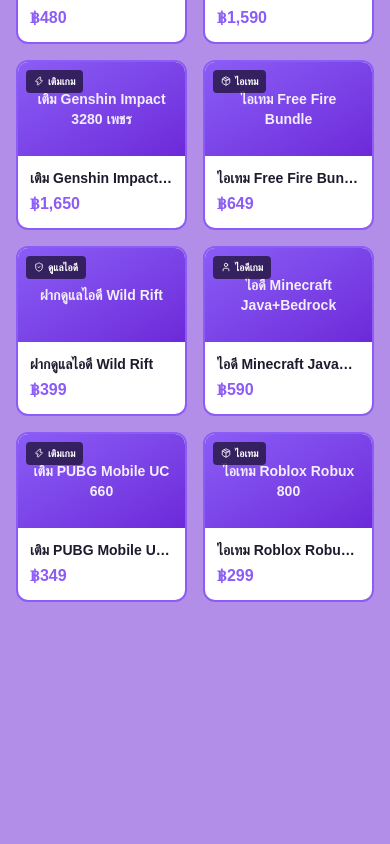
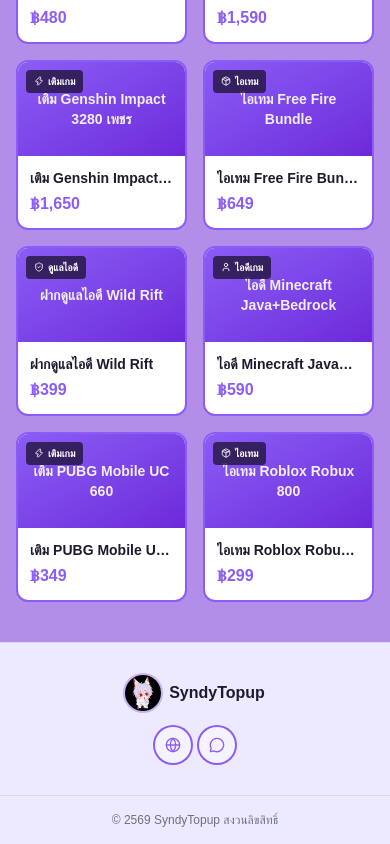
Before and after one commit to Synnado/SyndyTopup, a Next.js app: page / in a window 390 px wide. Shown: the part 3155-3999 px from the top of the page. Before the commit the page ends 3797 px from the top, so only its background shows below. Built offline with nearby package versions, Linux system fonts and the light colour scheme.

Commit message:
ทำfooter demo

```diff
--- a/src/app/layout.tsx
+++ b/src/app/layout.tsx
@@ -2,6 +2,7 @@
 import { Geist, Geist_Mono } from "next/font/google";
 import SplashScreen from "@/components/SplashScreen";
 import Navbar from "@/components/Navbar";
+import Footer from "@/components/Footer";
 import AnimatedBackground from "@/components/AnimatedBackground";
 import { ThemeProvider } from "@/context/ThemeContext";
 import "./globals.css";
@@ -33,6 +34,7 @@
           <SplashScreen duration={2500}>
             <Navbar />
             {children}
+            <Footer />
           </SplashScreen>
         </ThemeProvider>
       </body>
--- /dev/null
+++ b/src/components/Footer.tsx
@@ -0,0 +1,58 @@
+import Image from "next/image";
+import Link from "next/link";
+import { Globe, Camera, PlayCircle, MessageCircle } from "lucide-react";
+
+// TODO: ใส่ลิงก์โซเชียลจริงของร้านทีหลัง ตอนนี้เป็น "#" ไปก่อน
+// หมายเหตุ: lucide-react ตัดไอคอนโลโก้แบรนด์ (Facebook/Instagram/Youtube) ออกแล้ว
+// จึงใช้ไอคอนทั่วไปแทนความหมาย (Globe = เพจ, Camera = IG, PlayCircle = Youtube, MessageCircle = Line)
+const SOCIAL_LINKS = [
+  { icon: Globe, href: "#", label: "Facebook" },
+  { icon: MessageCircle, href: "#", label: "Email" },
+];
+
+export default function Footer() {
+  const year = new Date().getFullYear() + 543; // แปลงเป็น พ.ศ.
+
+  return (
+    <footer className="w-full border-t border-navbar-border bg-navbar-bg">
+      <div className="mx-auto flex w-full max-w-7xl flex-col items-center gap-4 px-4 py-8 sm:flex-row sm:justify-between sm:px-6">
+        {/* โลโก้ + ชื่อร้าน */}
+        <Link href="/" className="flex items-center gap-2">
+          <div className="relative h-9 w-9 overflow-hidden rounded-full ring-2 ring-accent/40">
+            <Image
+              src="/mascot-logo.jpg"
+              alt="SyndyTopup"
+              fill
+              className="object-cover"
+              unoptimized
+            />
+          </div>
+          <span className="text-base font-bold text-foreground">
+            SyndyTopup
+          </span>
+        </Link>
+
+        {/* ไอคอนโซเชียล */}
+        <div className="flex items-center gap-2">
+          {SOCIAL_LINKS.map(({ icon: Icon, href, label }) => (
+            <a
+              key={label}
+              href={href}
+              target="_blank"
+              rel="noopener noreferrer"
+              aria-label={label}
+              className="flex h-9 w-9 items-center justify-center rounded-full bg-accent-soft text-accent ring-2 ring-accent transition-colors hover:bg-accent hover:text-white"
+            >
+              <Icon size={16} />
+            </a>
+          ))}
+        </div>
+      </div>
+
+      {/* ลิขสิทธิ์ */}
+      <div className="border-t border-navbar-border px-4 py-4 text-center text-xs text-muted sm:px-6">
+        © {year} SyndyTopup สงวนลิขสิทธิ์
+      </div>
+    </footer>
+  );
+}
```
